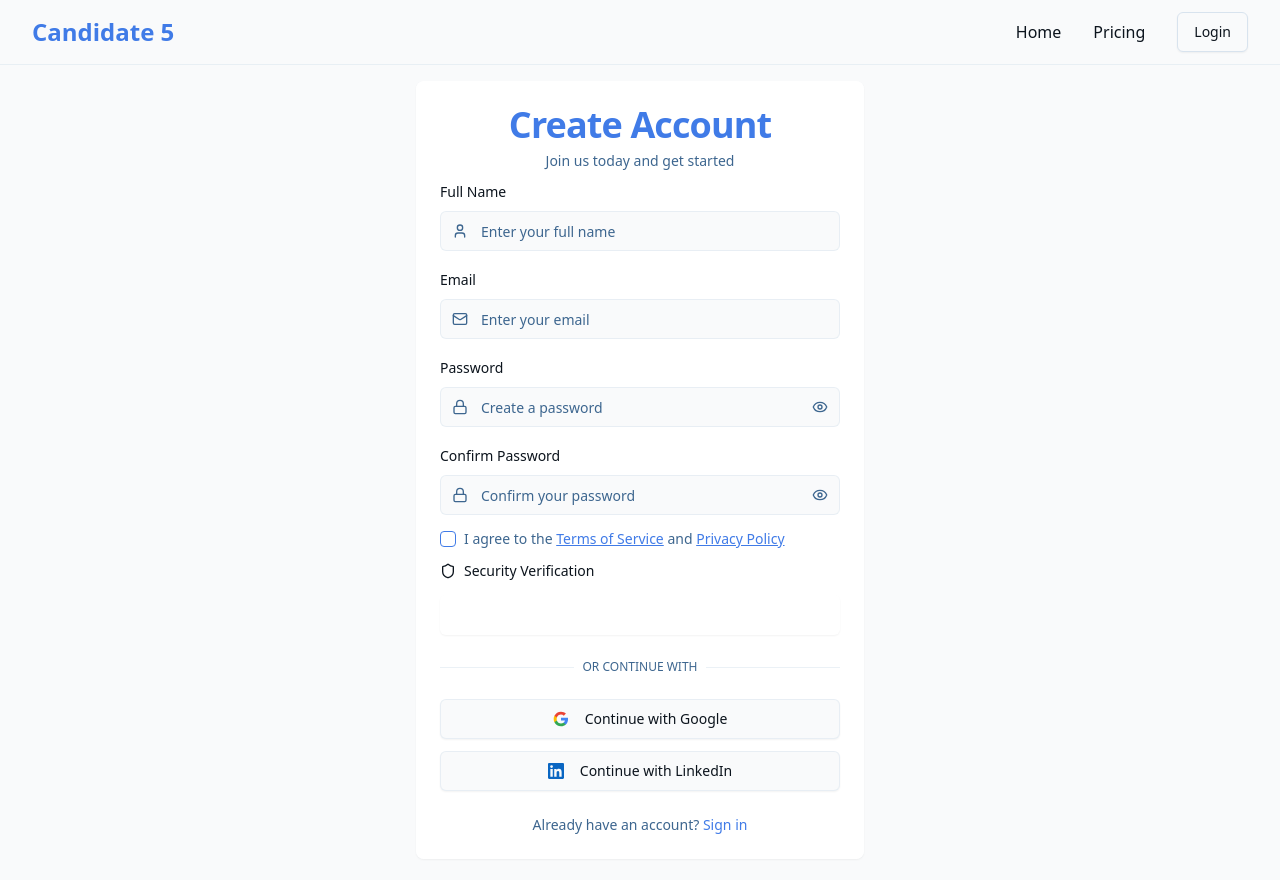
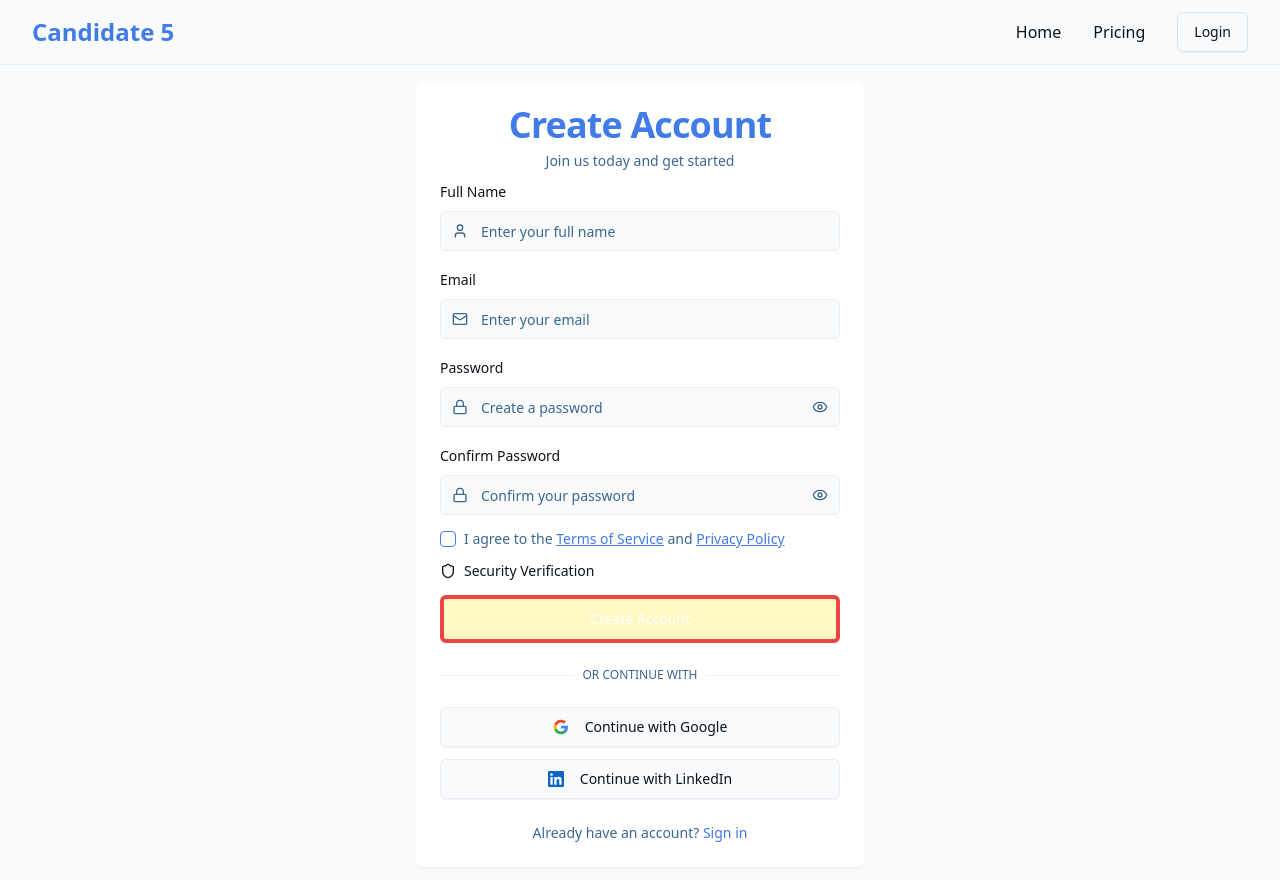
Before and after one commit to Kunle123/C5Frontend, a React (Vite) app in the folder frontend/: page /signup in a window 1280 px wide. Shown: the top 880 px of the page. Built offline with nearby package versions, Linux system fonts and the light colour scheme; no server answers.

Commit message:
fix(debug): force Create Account button to always render and be visible on Signup page

```diff
--- a/frontend/src/pages/Signup.tsx
+++ b/frontend/src/pages/Signup.tsx
@@ -135,9 +135,10 @@ const Signup = () => {
                     <CaptchaComponent ref={captchaRef} siteKey="6LcjwIsrAAAAAB0gcJBueXnRM-5QJM_GOdckHwAy" onChange={handleCaptchaChange} onError={handleCaptchaError} theme="light" />
                   )}
                 </div>
+                {/* Button should always be visible after CAPTCHA */}
                 <Button
                   type="submit"
-                  className="w-full bg-auth-gradient border-0 shadow-soft transition-all duration-300"
+                  className="w-full bg-auth-gradient border-0 shadow-soft transition-all duration-300 mt-6 min-h-12 block border-4 border-red-500 bg-yellow-100"
                   disabled={isLoading}
                 >
                   {isLoading ? (
```
